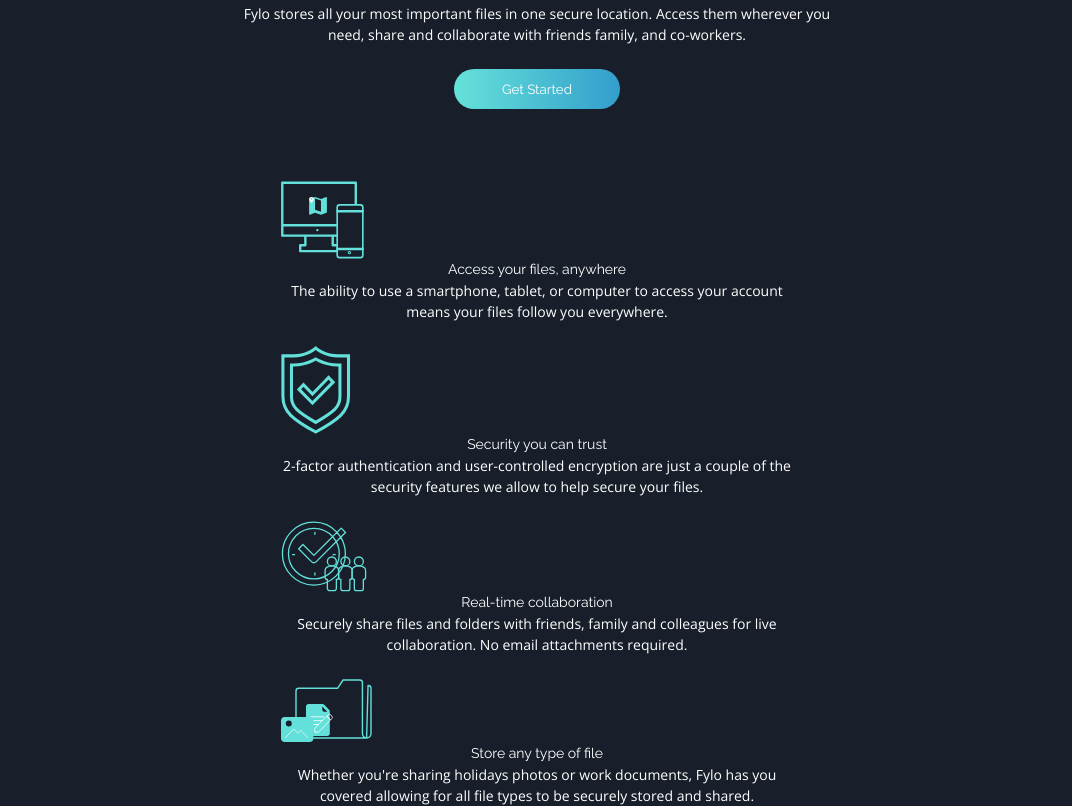
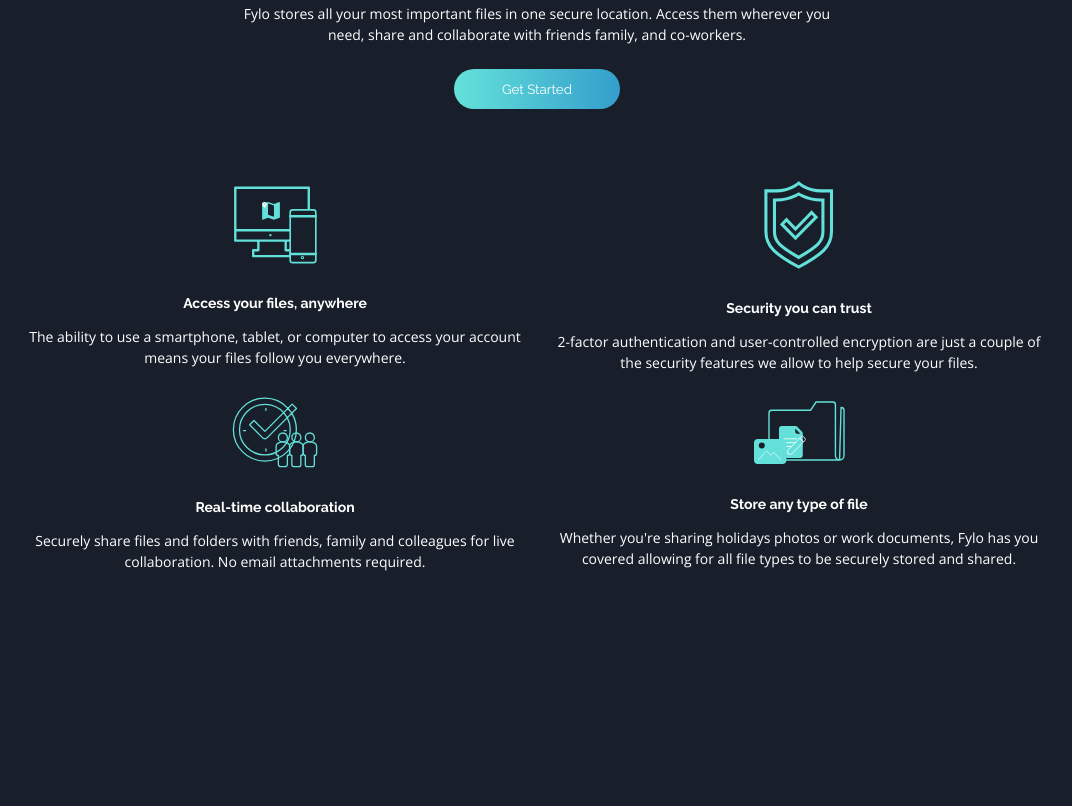
Before and after one commit to oonderrr/fylo-dark-theme-landing-page-master, a plain HTML site: page index.html in a window 1280 px wide. Shown: the part 726-1532 px from the top of the page, without its empty margins (103-1175 px from the left). After the commit the page ends 1298 px from the top, so only its background shows below. Drawn offline with nearby package versions, Linux system fonts and the light colour scheme.

Commit message:
yeni bir seyler

```diff
--- a/style.css
+++ b/style.css
@@ -96,6 +96,16 @@ img{
     flex-direction: column;
     align-items: center;
     text-align: center;
-    width: 50%;
+    width: calc(50% - 12px);
     min-width: 320px;
 }
+
+#features .featureCard img{
+    display: inline-block;
+}
+
+#features .featureCard h3{
+    font-weight: 700;
+    margin-top: 24px;
+    margin-bottom: 12px;
+}
```
Also changed, not shown: index.html (+0 -1 lines).
